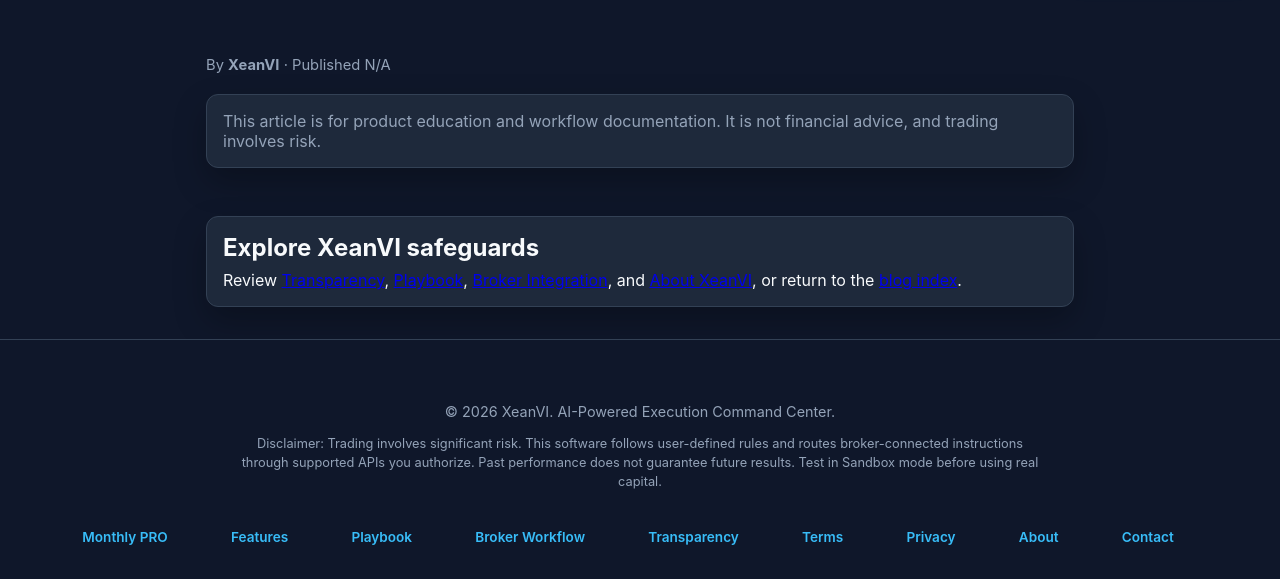
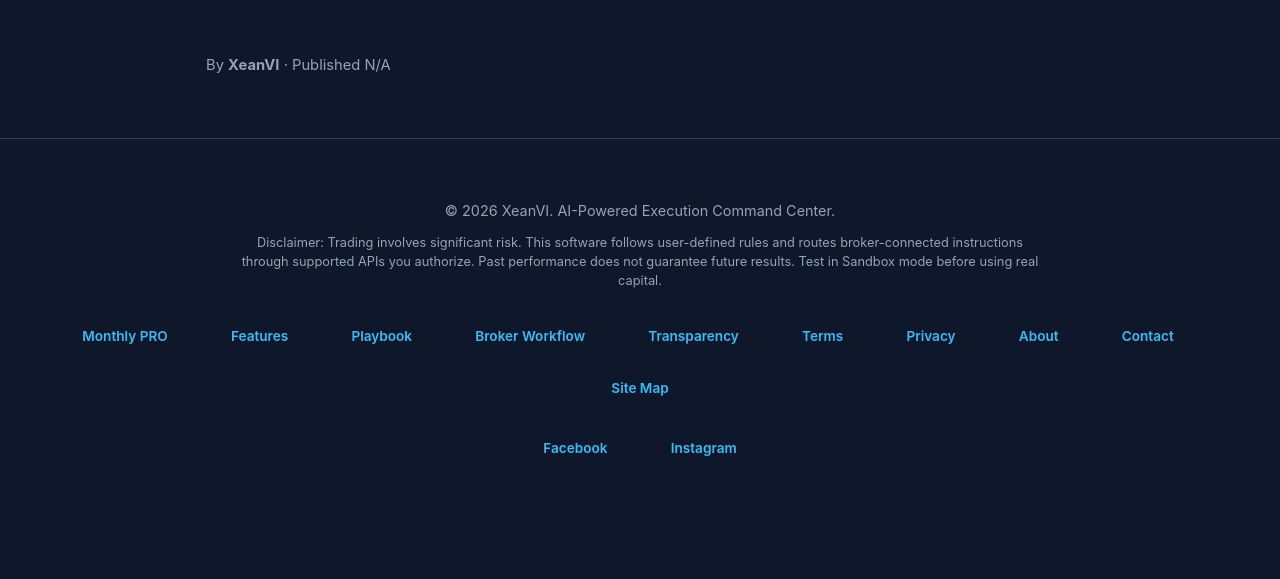
Before and after one commit to TroyS0326/trader, a Flask app: template templates/blog_post.html in a window 1280 px wide. Shown: the part 68-647 px from the top of the page. Run offline with Flask 3, Linux system fonts and the light colour scheme; the template is opened without the code that fills it, so the values that code supplies are empty; parts of the project's set-up code (start-up, migrations or seed data) failed here and were passed over; some libraries are stand-ins or nearby versions.

Commit message:
Remove repeated safeguards block from blog post template

```diff
--- a/templates/blog_post.html
+++ b/templates/blog_post.html
@@ -15,13 +15,7 @@
 {% if post.og_image %}<figure class="blog-featured-image" style="margin:1.25rem 0 1rem;"><img src="{{ post.og_image }}" alt="{{ post.featured_image_alt or post.title }}" loading="eager" fetchpriority="high" decoding="async" width="1200" height="630" style="width:100%;height:auto;max-height:420px;object-fit:cover;border-radius:12px;">{% if post.featured_image_caption %}<figcaption style="color:#94a3b8;margin-top:.5rem;font-size:.92rem;">{{ post.featured_image_caption }}</figcaption>{% endif %}</figure>{% endif %}
 <p style="color:var(--text-muted);font-size:.92rem;margin:.5rem 0 1rem;">By <strong>{{ post.author_name or 'XeanVI' }}</strong> · Published {{ (post.published_at or post.created_at).strftime('%Y-%m-%d') if (post.published_at or post.created_at) else 'N/A' }}{% if post.updated_at and post.published_at and post.updated_at.date() != post.published_at.date() %} · Updated {{ post.updated_at.strftime('%Y-%m-%d') }}{% endif %}</p>
 <div class="blog-content">{{ post.body_html|safe }}</div>
-<div class="card" style="padding:1rem;margin-top:1.25rem;"><p style="margin:0;color:var(--text-muted);">This article is for product education and workflow documentation. It is not financial advice, and trading involves risk.</p></div></article></main>
-<section class="container" style="max-width:900px; padding:0 1rem 2rem;">
-  <div class="card" style="padding:1rem;">
-    <h2 style="margin-bottom:.5rem;">Explore XeanVI safeguards</h2>
-    <p style="margin:0;">Review <a href="/transparency">Transparency</a>, <a href="/playbook">Playbook</a>, <a href="/broker-integration">Broker Integration</a>, and <a href="/about">About XeanVI</a>, or return to the <a href="/blog">blog index</a>.</p>
-  </div>
-</section>
+</article></main>
 {% include 'footer.html' %}
 <style>
 .blog-content a { color:#38bdf8; font-weight:600; text-decoration:underline; text-underline-offset:3px; }
```
Also changed, not shown: tests/test_trust_eeat_templates.py (+4 -12 lines).
